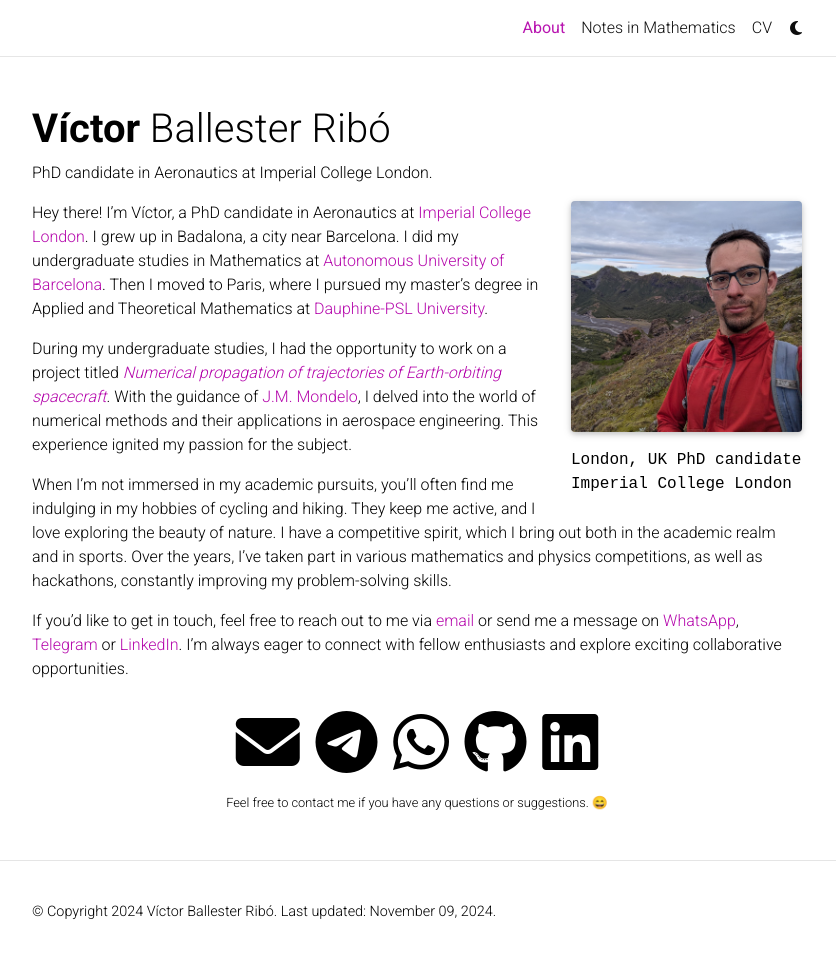
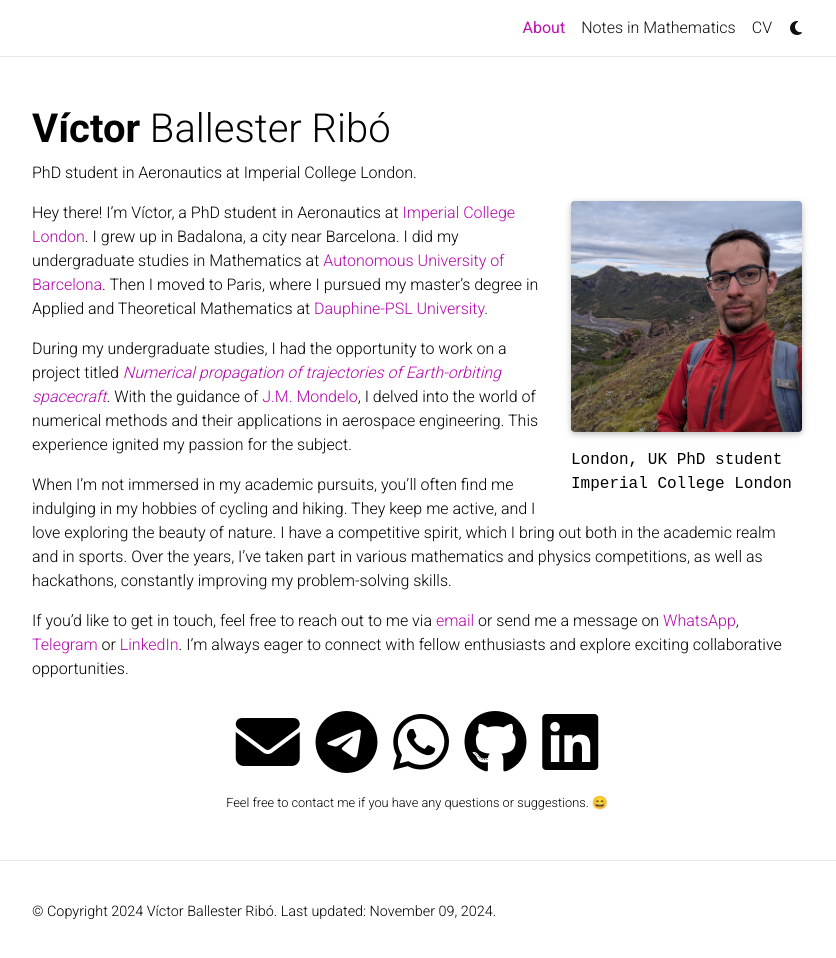
Before and after one commit to victorballester7/victorballester7.github.io, a Jekyll site: the page built from _pages/about.md, in a window 1280 px wide and 963 px high. Shown: the top 958 px of the window, without its empty margins (223-1059 px from the left). Built offline with Jekyll 4.4.1, drawn with Linux system fonts in a browser that asks for light colours; full-size pictures stand in for the smaller copies a plugin makes; emoji names are drawn with the system emoji font; comment, search, counter and statistics services are not loaded; a style sheet for code colours, icons or effects is not loaded.

Commit message:
candiate -> student

```diff
--- a/_pages/about.md
+++ b/_pages/about.md
@@ -2,7 +2,7 @@
 layout: about
 title: About
 permalink: /
-subtitle: PhD candidate in Aeronautics at Imperial College London.
+subtitle: PhD student in Aeronautics at Imperial College London.
 
 profile:
   align: right
@@ -10,7 +10,7 @@ profile:
   image_circular: false # crops the image to make it circular
   more_info: >
     <p>London, UK</p>
-    <p>PhD candidate</p>
+    <p>PhD student</p>
     <p>Imperial College London</p>
 
 news: false # includes a list of news items
@@ -19,7 +19,7 @@ selected_papers: false # includes a list of papers marked as "selected={true}"
 social: true # includes social icons at the bottom of the page
 ---
 
-Hey there! I'm Víctor, a PhD candidate in Aeronautics at [Imperial College London](https://www.imperial.ac.uk/). I grew up in Badalona, a city near Barcelona. I did my undergraduate studies in Mathematics at [Autonomous University of Barcelona](https://www.uab.cat/). Then I moved to Paris, where I pursued my master's degree in Applied and Theoretical Mathematics at [Dauphine-PSL University](https://dauphine.psl.eu/).
+Hey there! I'm Víctor, a PhD student in Aeronautics at [Imperial College London](https://www.imperial.ac.uk/). I grew up in Badalona, a city near Barcelona. I did my undergraduate studies in Mathematics at [Autonomous University of Barcelona](https://www.uab.cat/). Then I moved to Paris, where I pursued my master's degree in Applied and Theoretical Mathematics at [Dauphine-PSL University](https://dauphine.psl.eu/).
 
 During my undergraduate studies, I had the opportunity to work on a project titled _[Numerical propagation of trajectories of Earth-orbiting spacecraft](https://github.com/victorballester7/final-bachelor-thesis)_. With the guidance of [J.M. Mondelo](https://bgsmath.cat/people/?person=josep-maria-mondelo), I delved into the world of numerical methods and their applications in aerospace engineering. This experience ignited my passion for the subject.
 
```
